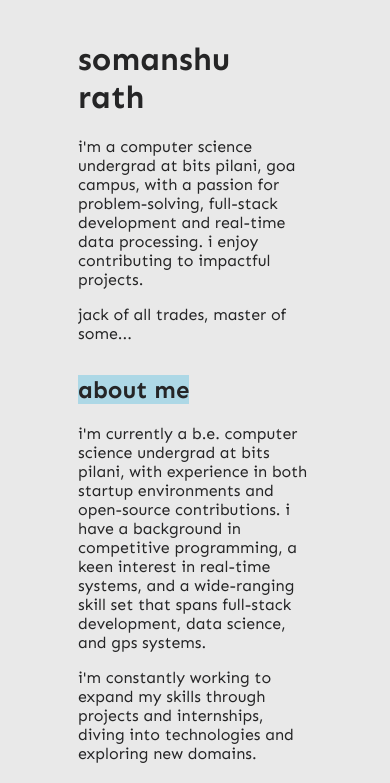
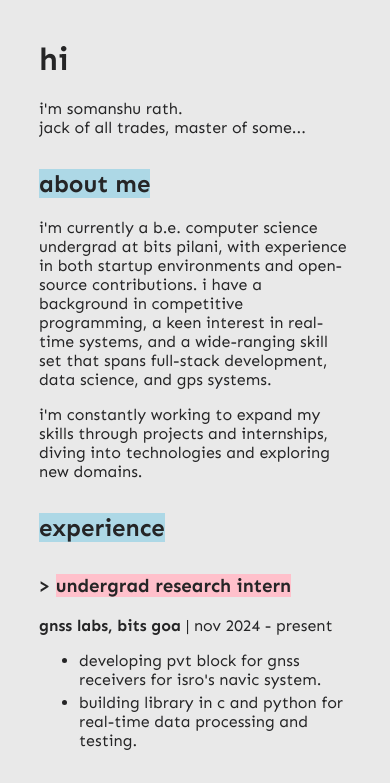
Before and after one commit to somanshurath/about, a plain HTML site: page index.html in a window 390 px wide. Shown: the top 783 px of the page. Drawn offline with Linux system fonts and the light colour scheme.

Commit message:
nov2024 upd

```diff
--- a/index.html
+++ b/index.html
@@ -14,13 +14,8 @@
     </head>
     <body>
         <!-- Home Section -->
-        <h1>somanshu rath<span class="blinking-cursor">|</span></h1>
-        <p>
-            I'm a Computer Science undergrad at BITS Pilani, Goa Campus, with a
-            passion for problem-solving, full-stack development and real-time
-            data processing. I enjoy contributing to impactful projects.
-        </p>
-        <p>jack of all trades, master of some...</p>
+        <h1>hi<span class="blinking-cursor">|</span></h1>
+        <p>I'm Somanshu Rath.<br/>jack of all trades, master of some...</p>
 
         <!-- About Me Section -->
         <h2 class="light-blue-text-highlight">About Me</h2>
--- a/styles.css
+++ b/styles.css
@@ -19,6 +19,13 @@
 body {
     width: 60%;
     margin: 40px auto;
+}
+
+@media (max-width: 768px) {
+    body {
+        width: 80%;
+        margin: 40px auto;
+    }
 }
 
 li {
```
